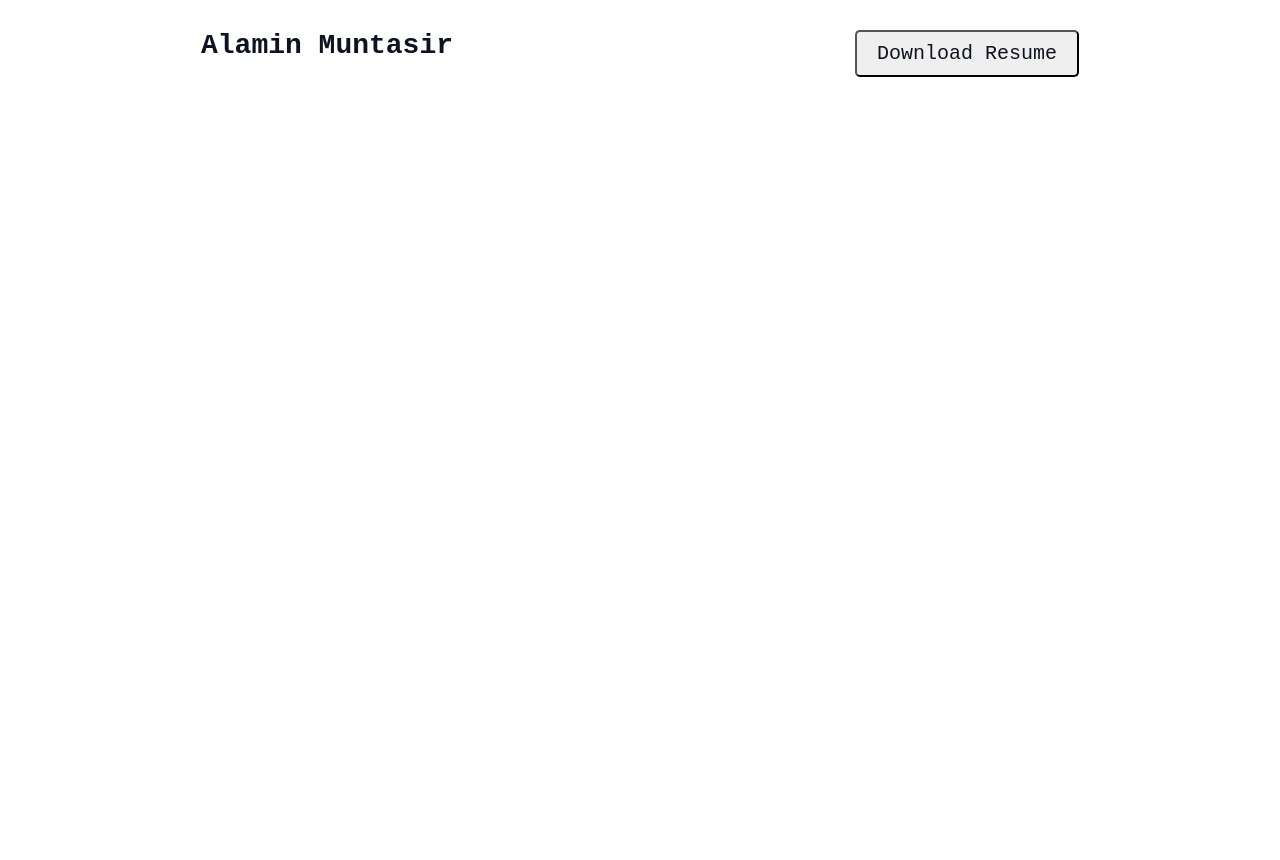
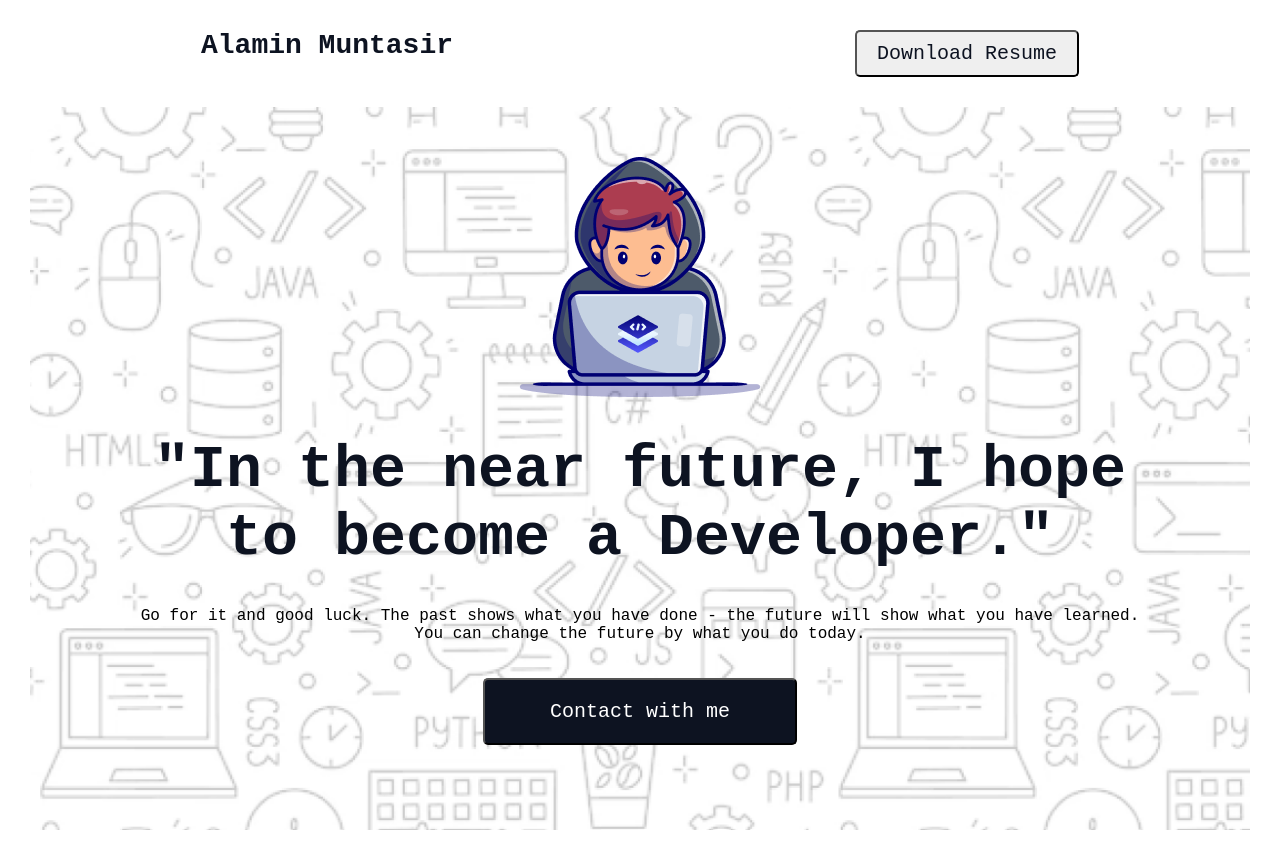
Before and after one commit to alaminpython123/assingment-1, a plain HTML site: page index.html in a window 1280 px wide. Before the commit the page ends 800 px from the top, so only its background shows below. Drawn offline with Linux system fonts and the light colour scheme.

Commit message:
future section added

```diff
--- a/index.html
+++ b/index.html
@@ -20,9 +20,27 @@
 
     </header>
         <!-- top-headar-section-end -->
+         <!-- future-section-start -->
 
     <Main>
+        <div class="future">
+            <div class="future-containt">
+                <div class="future-img">
+                    <img src="./images/Group.png" alt="">
+                </div>
+                <div class="future-status">
+                    <h2>"In the near future, I hope to become a Developer."</h2>
+                </div>
+                <div class="future-discription">
+                    <p>Go for it and good luck. The past shows what you have done - the future will show what you have learned. You can change the future by what you do today. </p>
+                </div>
+                <div class="future-button">
+                    <button><a href="">Contact with me</a></button>
+                </div>
 
+            </div>
+        </div>
+        <!-- future-secton-end -->
     </Main>
     <footer>
 
--- a/style.css
+++ b/style.css
@@ -26,6 +26,60 @@
     font-size: 20px;
     color: #0D1321;
     font-family: "Azeret Mono", monospace;
+}
+/* top-header-style-end */
+/* future-section-style-start */
+.future{
+    display: flex;
+    justify-content: center;
+    align-items: center;
+    margin: 30px;
+}
+.future{
+    background-image: url("./images/Hero-bg.png");
+    background-repeat: no-repeat;
+    background-position: center;
+    background-size: cover;
+}
+.future-containt{
+    width: 1000px;
+    margin: 50px 0;
+
+}
+.future-containt .future-img{
+    text-align: center;
+    margin-bottom: 35px;
+}
+.future-containt .future-status{
+    text-align: center;
+    font-size: 40px;
+    font-family: "Azeret Mono", monospace;
+    color: #0D1321;
+    margin-bottom: 35px;
+}
+.future-containt .future-discription{
+    text-align: center;
+    font-size: 16px;
+    font-family: "Azeret Mono", monospace;
+    margin-bottom: 35px;
+
+}
+.future-containt .future-button{
+    text-align: center;
+}
+.future-containt button{
+    padding: 20px 65px 20px 65px ;
+    background-color: #0D1321;
+    border-radius: 5px;
+    margin-bottom: 35px;
 
 
 }
+.future-containt button a{
+    text-decoration: none;
+    color: #FFFFFF;
+    font-size: 20px;
+    font-family: "Azeret Mono", monospace;
+
+}
+/* future-section-style-end */
```
